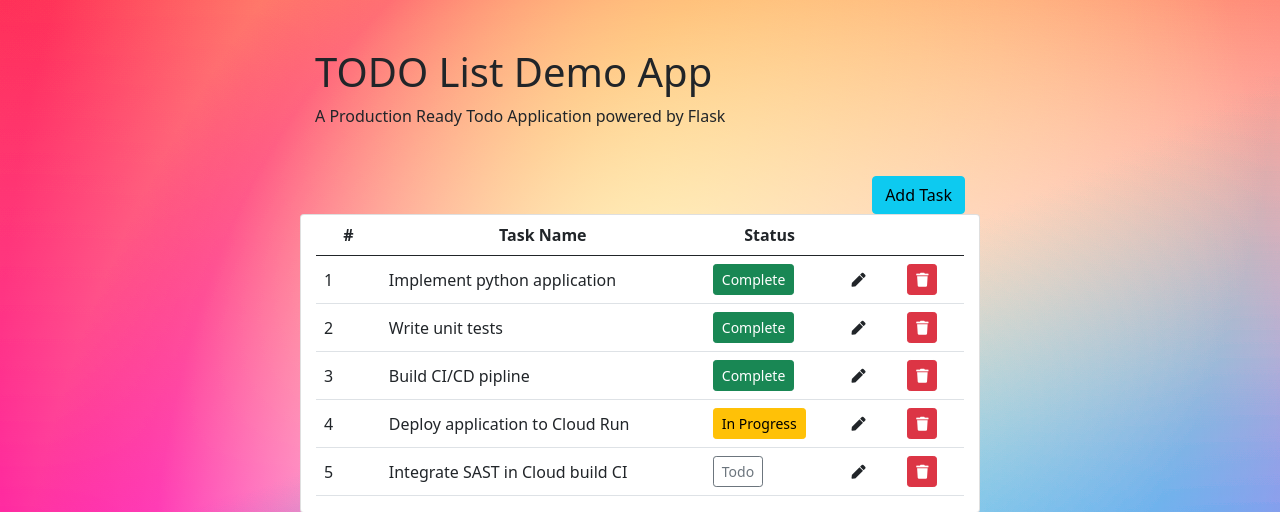
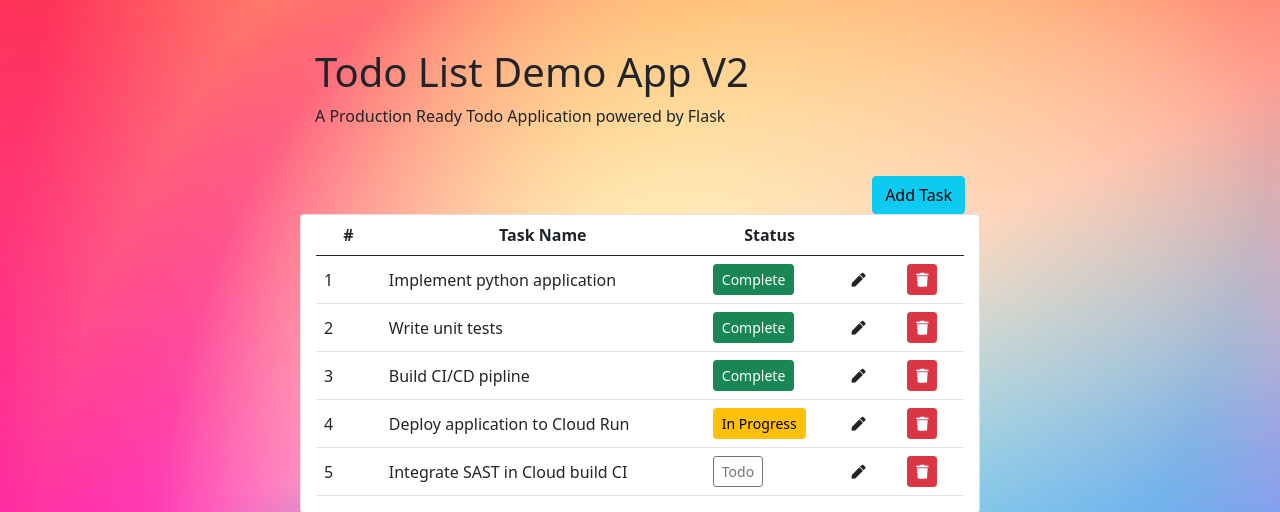
Before and after one commit to g-emarco/todo-demo, a Flask app: page / in a window 1280 px wide. Shown: the top 512 px of the page. Run offline with Flask 2, Linux system fonts and the light colour scheme.

Commit message:
changed title of webpage

```diff
--- a/application/templates/index.html
+++ b/application/templates/index.html
@@ -18,7 +18,7 @@
     <body>
 
     <main role="main" class="container extra-bottom">
-      <h1 class="mt-5">TODO List Demo App</h1>
+      <h1 class="mt-5">Todo List Demo App V2</h1>
       <p>A Production Ready Todo Application powered by Flask</p>
     </main>
 
--- a/cloudbuild.yaml
+++ b/cloudbuild.yaml
@@ -47,6 +47,6 @@ steps:
 #      -alsologtostderr \
 #      -image=$(/bin/cat image-digest.txt) \
 #      -policy=image_vuln_policy.yaml
-  waitFor: ['Build']
+#  waitFor: ['Build']
 images:
 - 'us-east1-docker.pkg.dev/$PROJECT_ID/todo-demo2/todo-app-image:latest'
```
